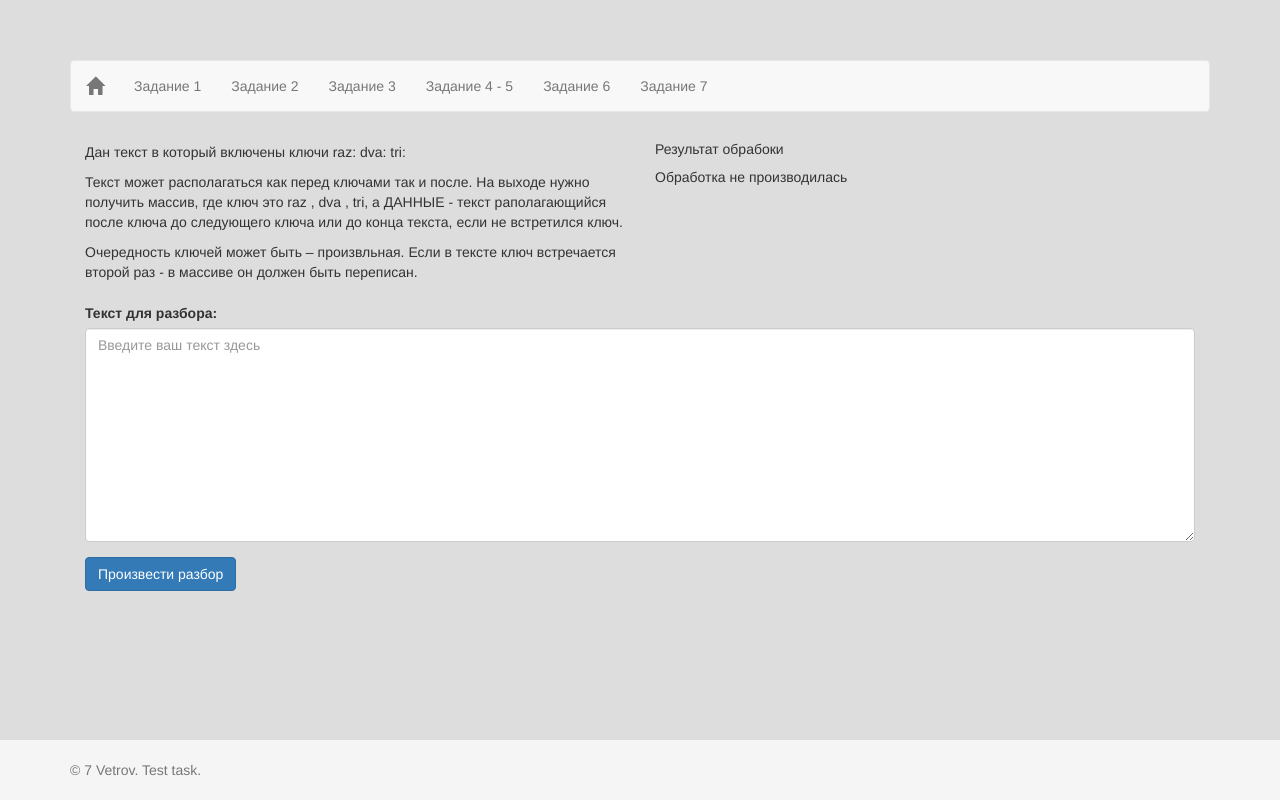
After one commit to agdobrynin/7vetrov, a PHP site: page /views/task2.php in a window 1280 px wide. The commit adds this page. Run offline with PHP 8.4, Linux system fonts and the light colour scheme; the template is opened without the code that fills it, so the values that code supplies are empty; some libraries are stand-ins or nearby versions.

Commit message:
Task 2 Complite

```diff
--- a/app/Controllers/ControllerTask1.php
+++ b/app/Controllers/ControllerTask1.php
@@ -5,15 +5,17 @@ use Core\Controller as Controller;
 
 class ControllerTask1 extends Controller{
 
+    protected $title = "Задание #1";
+
     public function index()
     {
-        $title="Задание #1";
+        $title = $this->title;
         return self::View('task1.php', compact(["title"]));
     }
 
     public function create()
     {
-        $title="Задание #1";
+        $title = $this->title;
         $subject = self::Request("content");
         $matches = [];
         $result1 = [];
--- a/views/task1_form.php
+++ b/views/task1_form.php
@@ -1,4 +1,4 @@
-<form action="/task1/calc" method="post">
+<form action="/task1/create" method="post">
     <fieldset>
         <div class="form-group">
           <label for="">Текст с тегами для разбора:</label>
--- /dev/null
+++ b/views/task2.php
@@ -0,0 +1,39 @@
+<?php
+include('_header.php');
+?>
+<div class="row">
+    <div class="col-md-6 panel-heading">
+        <p>Дан текст в который включены ключи raz: dva: tri:</p>
+        <p>Текст может располагаться как перед ключами так и после. На выходе нужно получить массив,
+            где ключ это raz , dva , tri, а ДАННЫЕ - текст раполагающийся после ключа до следующего ключа или до конца текста, если не встретился ключ.
+        <p>Очередность ключей может быть – произвльная. Если в тексте ключ встречается второй раз - в массиве он должен быть переписан.</p>
+    </div>
+    <div class="col-md-6">
+        <h5>Результат обрабоки</h5>
+        <?php if(isset($result1)){ ?>
+            <div class="code-style"><?php print_r( $result1 ); ?></div>
+        <?php }else{ ?>
+            <p>Обработка не производилась</p>
+        <?php } ?>
+    </div>
+</div>
+<div class="row">
+    <div class="col-md-12">
+        <form action="/task2/create" method="post">
+            <fieldset>
+                <div class="form-group">
+                  <label for="">Текст для разбора:</label>
+                  <textarea class="form-control" name="content" rows="10" placeholder="Введите ваш текст здесь" required><?= $subject?></textarea>
+                </div>
+                <div class="form-group">
+                    <button type="submit" class="btn btn-primary">
+                        Произвести разбор
+                    </button>
+                </div>
+            </fieldset>
+        </form>
+    </div>
+</div>
+
+<?php
+include('_footer.php');
```
Also changed, not shown: app/Controllers/ControllerTask2.php (added, +30 -0 lines), conf/routes.php (+6 -1 lines).
